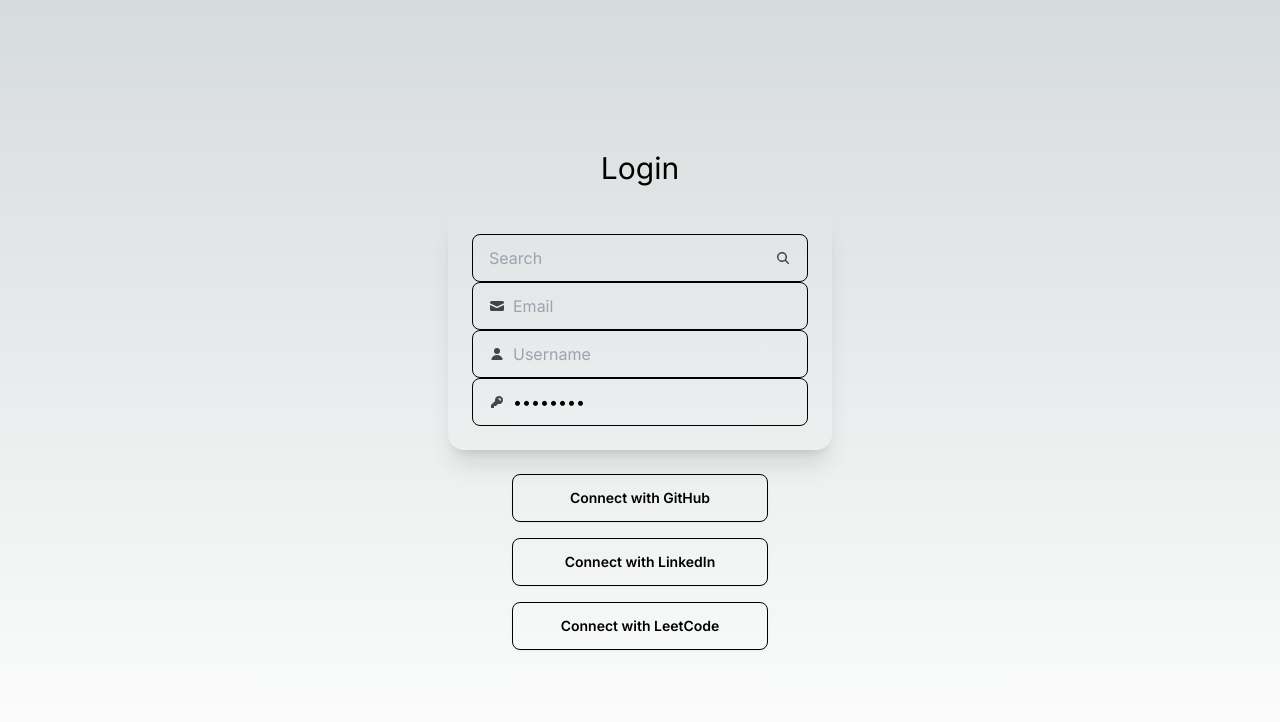
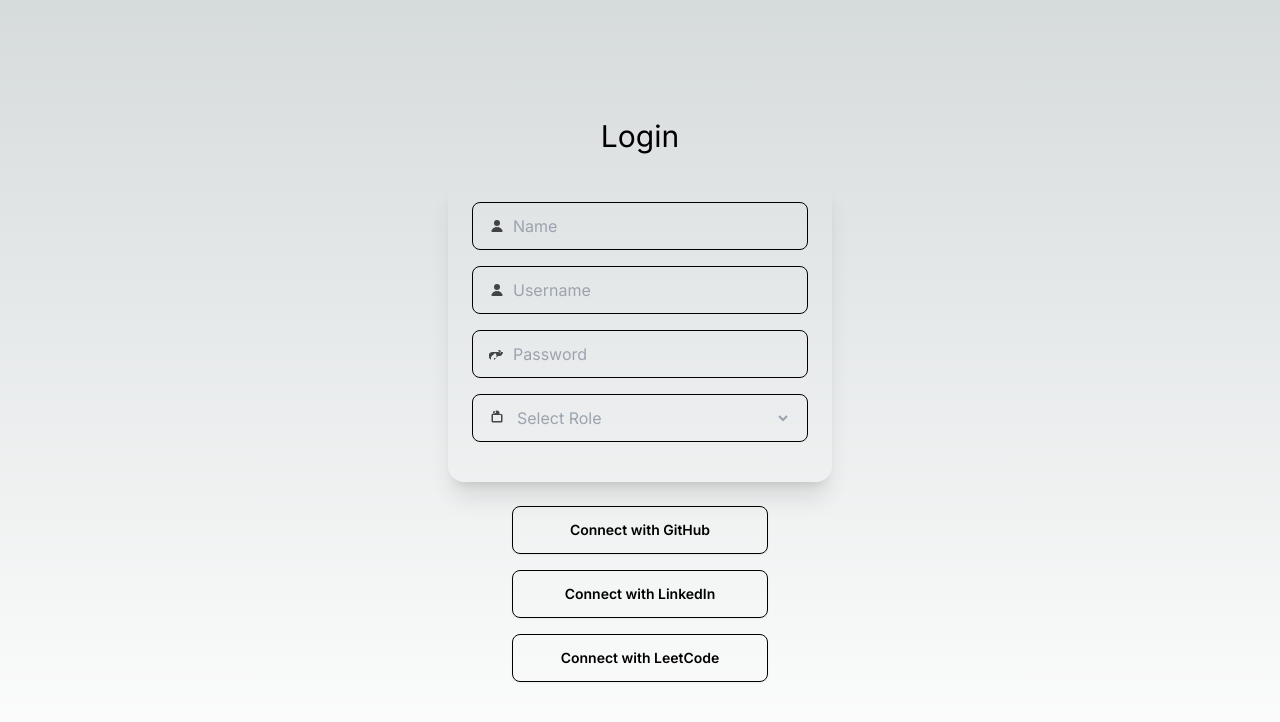
Before and after one commit to ptri-13-dragonite/DevPals, a Next.js app: page /login in a window 1280 px wide. Shown: the top 722 px of the page. Built offline with nearby package versions, Linux system fonts and the light colour scheme.

Commit message:
login page

```diff
--- a/src/components/LoginInput.tsx
+++ b/src/components/LoginInput.tsx
@@ -3,24 +3,37 @@ import React from 'react';
 function LoginInput() {
   return (
     <>
-      <label className="input input-bordered flex items-center gap-2">
-        <input type="text" className="grow" placeholder="Search" />
-        <svg xmlns="http://www.w3.org/2000/svg" viewBox="0 0 16 16" fill="currentColor" className="w-4 h-4 opacity-70"><path fillRule="evenodd" d="M9.965 11.026a5 5 0 1 1 1.06-1.06l2.755 2.754a.75.75 0 1 1-1.06 1.06l-2.755-2.754ZM10.5 7a3.5 3.5 0 1 1-7 0 3.5 3.5 0 0 1 7 0Z" clipRule="evenodd" /></svg>
+      <label className="input input-bordered flex items-center gap-2 mb-4">
+        <svg xmlns="http://www.w3.org/2000/svg" viewBox="0 0 16 16" fill="currentColor" className="w-4 h-4 opacity-70" aria-hidden="true">
+          <path d="M8 8a3 3 0 1 0 0-6 3 3 0 0 0 0 6ZM12.735 14c.618 0 1.093-.561.872-1.139a6.002 6.002 0 0 0-11.215 0c-.22.578.254 1.139.872 1.139h9.47Z" />
+        </svg>
+        <input type="text" className="grow focus:outline-none" placeholder="Name" aria-label="Name" />
       </label>
-      <label className="input input-bordered flex items-center gap-2">
-        <svg xmlns="http://www.w3.org/2000/svg" viewBox="0 0 16 16" fill="currentColor" className="w-4 h-4 opacity-70">
-          <path d="M2.5 3A1.5 1.5 0 0 0 1 4.5v.793c.026.009.051.02.076.032L7.674 8.51c.206.1.446.1.652 0l6.598-3.185A.755.755 0 0 1 15 5.293V4.5A1.5 1.5 0 0 0 13.5 3h-11Z" />
-          <path d="M15 6.954 8.978 9.86a2.25 2.25 0 0 1-1.956 0L1 6.954V11.5A1.5 1.5 0 0 0 2.5 13h11a1.5 1.5 0 0 0 1.5-1.5V6.954Z" />
+      <label className="input input-bordered flex items-center gap-2 mb-4">
+        <svg xmlns="http://www.w3.org/2000/svg" viewBox="0 0 16 16" fill="currentColor" className="w-4 h-4 opacity-70" aria-hidden="true">
+          <path fillRule="evenodd" d="M8 8a3 3 0 1 0 0-6 3 3 0 0 0 0 6ZM12.735 14c.618 0 1.093-.561.872-1.139a6.002 6.002 0 0 0-11.215 0c-.22.578.254 1.139.872 1.139h9.47Z" clipRule="evenodd" />
         </svg>
-        <input type="text" className="grow" placeholder="Email" />
+        <input type="text" className="grow focus:outline-none" placeholder="Username" aria-label="Username" />
       </label>
-      <label className="input input-bordered flex items-center gap-2">
-        <svg xmlns="http://www.w3.org/2000/svg" viewBox="0 0 16 16" fill="currentColor" className="w-4 h-4 opacity-70"><path d="M8 8a3 3 0 1 0 0-6 3 3 0 0 0 0 6ZM12.735 14c.618 0 1.093-.561.872-1.139a6.002 6.002 0 0 0-11.215 0c-.22.578.254 1.139.872 1.139h9.47Z" /></svg>
-        <input type="text" className="grow" placeholder="Username" />
+      <label className="input input-bordered flex items-center gap-2 mb-4">
+        <svg xmlns="http://www.w3.org/2000/svg" viewBox="0 0 16 16" fill="currentColor" className="w-4 h-4 opacity-70" aria-hidden="true">
+          <path fillRule="evenodd" d="M14 6a4 4 0 0 1-4.899 3.899l-1.955 1.955a.5.5 0 0 1-.353.146H5v1.5a.5.5 0 0 1-.5.5h-2a.5.5 0 0 1-.5-.5v-2.293a.5.5 0 0 1 .146-.353l3.955-3.955A4 4 1 1 14 6Zm-4-2a.75.75 0 0 0 0 1.5.5.5 0 0 1 .5.5.75.75 0 0 0 1.5 0 2 2 0 0 0-2-2Z" clipRule="evenodd" />
+        </svg>
+        <input type="password" className="grow focus:outline-none" placeholder="Password" aria-label="Password" />
       </label>
-      <label className="input input-bordered flex items-center gap-2">
-        <svg xmlns="http://www.w3.org/2000/svg" viewBox="0 0 16 16" fill="currentColor" className="w-4 h-4 opacity-70"><path fillRule="evenodd" d="M14 6a4 4 0 0 1-4.899 3.899l-1.955 1.955a.5.5 0 0 1-.353.146H5v1.5a.5.5 0 0 1-.5.5h-2a.5.5 0 0 1-.5-.5v-2.293a.5.5 0 0 1 .146-.353l3.955-3.955A4 4 0 1 1 14 6Zm-4-2a.75.75 0 0 0 0 1.5.5.5 0 0 1 .5.5.75.75 0 0 0 1.5 0 2 2 0 0 0-2-2Z" clipRule="evenodd" /></svg>
-        <input type="password" className="grow" value="password" />
+      <label className="input input-bordered flex items-center gap-2 mb-4">
+        <svg xmlns="http://www.w3.org/2000/svg" viewBox="0 0 16 16" fill="currentColor" className="w-4 h-4 opacity-70" aria-hidden="true">
+          <path d="M5.5 3a2.5 2.5 0 0 1 5 0v1h1.5A1.5 1.5 0 0 1 13.5 5v6A1.5 1.5 0 0 1 12 12.5H4A1.5 1.5 0 0 1 2.5 11V5A1.5 1.5 0 0 1 4 3.5H5.5V3Zm1.415 0a1.5 1.5 0 1 0-2.83 0H6.915ZM4 5v6h8V5H4Z" />
+        </svg>
+        <select className="grow bg-transparent border-none outline-none focus:outline-none text-gray-400" aria-label="Role">
+          <option value="" disabled selected>Select Role</option>
+          <option value="frontend" className="text-black">Frontend Developer</option>
+          <option value="backend" className="text-black">Backend Developer</option>
+          <option value="fullstack" className="text-black">Fullstack Developer</option>
+          <option value="devops" className="text-black">DevOps Engineer</option>
+          <option value="qa" className="text-black">QA Engineer</option>
+          <option value="pm" className="text-black">Product Manager</option>
+        </select>
       </label>
     </>
   );
```
